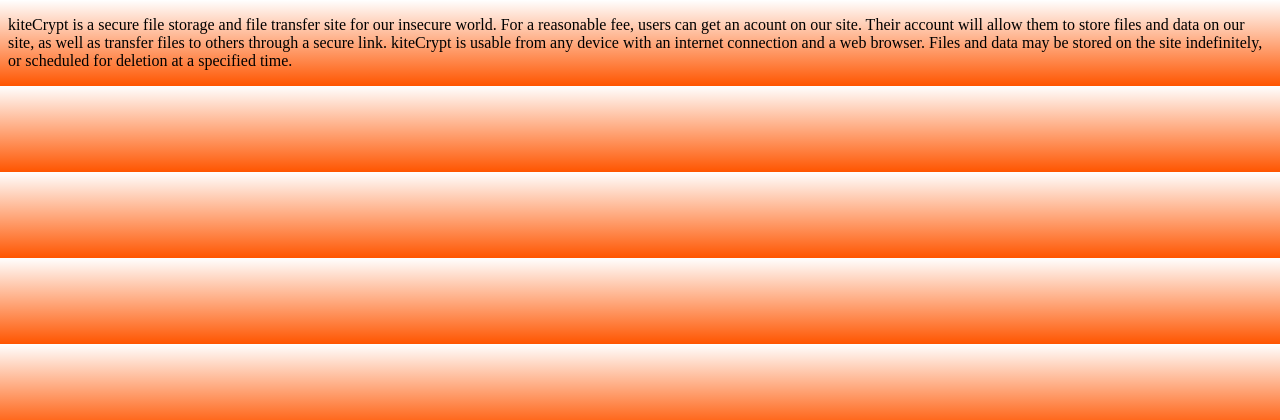
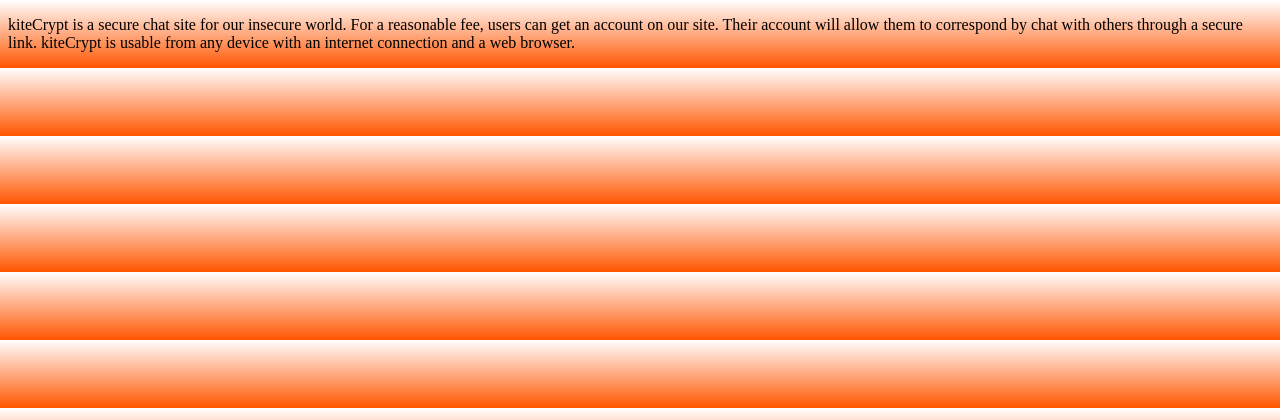
Before and after one commit to Karstagg/kiteCrypt, a PHP site: page /executive-summary.php in a window 1280 px wide. Shown: the top 420 px of the page. Run offline with PHP 8.4, Linux system fonts and the light colour scheme.

Commit message:
Revised the executive summary.

```diff
--- a/public_html/epic/executive-summary.php
+++ b/public_html/epic/executive-summary.php
@@ -8,7 +8,7 @@
 	<body>
 		<main>
 			<!-- executive summary -->
-			<p>kiteCrypt is a secure file storage and file transfer site for our insecure world. For a reasonable fee, users can get an acount on our site. Their account will allow them to store files and data on our site, as well as transfer files to others through a secure link. kiteCrypt is usable from any device with an internet connection and a web browser. Files and data may be stored on the site indefinitely, or scheduled for deletion at a specified time.</p>
+			<p>kiteCrypt is a secure chat site for our insecure world. For a reasonable fee, users can get an account on our site. Their account will allow them to correspond by chat with others through a secure link. kiteCrypt is usable from any device with an internet connection and a web browser.</p>
 		</main>
 	</body>
 </html>
```
